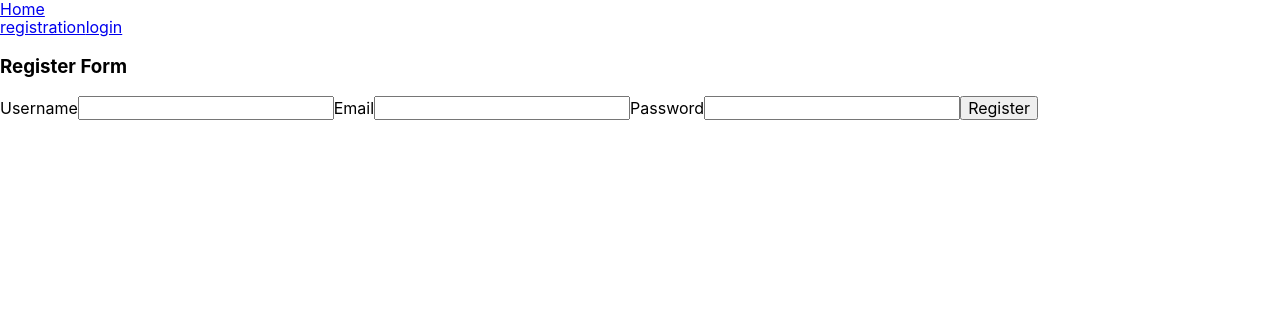
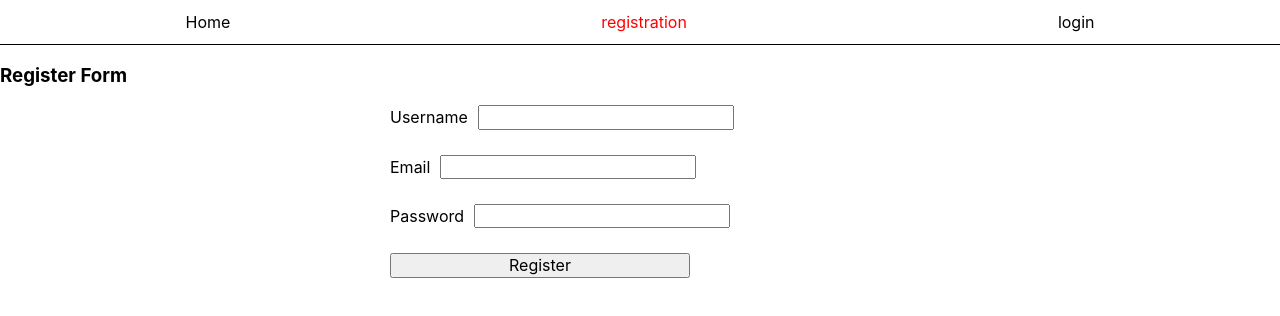
Before and after one commit to AngryAndrii/goit-react-hw-08-phonebook, a React (Create React App) app: page /register in a window 1280 px wide. Shown: the top 316 px of the page. Built offline with nearby package versions, Linux system fonts and the light colour scheme.

Commit message:
added styles

```diff
--- a/src/GlobalStyle.js
+++ b/src/GlobalStyle.js
@@ -18,4 +18,11 @@ code {
 ul {
   list-style-type: none;
 }
+a {
+  text-decoration: none;
+  color: black;
+}
+.active {
+  color: red
+}
 `;
--- a/src/components/App.jsx
+++ b/src/components/App.jsx
@@ -2,7 +2,7 @@ import { Route, Routes } from 'react-router-dom';
 import Home from 'pages/home';
 import Register from 'pages/register';
 import Login from 'pages/login';
-import ContactsPage from 'pages/contactsPage';
+import ContactsPage from 'pages/contactsPage/contactsPage';
 import Notfound from 'pages/notfound';
 import AppBar from './AppBar/AppBar';
 import LayOut from './LayOut/LayOut';
--- a/src/components/AppBar/AppBar.jsx
+++ b/src/components/AppBar/AppBar.jsx
@@ -2,13 +2,14 @@ import AuthNav from 'components/AuthNav/AuthNav';
 import Navigation from 'components/Navigation/Navigation';
 import UserMenu from 'components/UserMenu/UserMenu';
 import { useAuth } from 'hooks';
+import { StyledAppBar } from './AppBar.styled';
 
 export default function AppBar() {
   const { isLoggedIn } = useAuth();
   return (
-    <>
+    <StyledAppBar>
       <Navigation />
       {isLoggedIn ? <UserMenu /> : <AuthNav />}
-    </>
+    </StyledAppBar>
   );
 }
--- /dev/null
+++ b/src/components/AppBar/AppBar.styled.js
@@ -0,0 +1,12 @@
+import styled from 'styled-components';
+
+export const StyledAppBar = styled.div`
+  display: flex;
+  flex-direction: row;
+  justify-content: space-around;
+  align-items: center;
+  font-size: 16px;
+  border-bottom: 1px solid black;
+  height: 45px;
+  margin-bottom: 20px;
+`;
--- a/src/components/Contacts/Contacts.jsx
+++ b/src/components/Contacts/Contacts.jsx
@@ -3,6 +3,7 @@ import { StyledList } from './Contacts.styled';
 import { deleteContact, fetchContacts } from 'service/getContacts';
 import { useDispatch, useSelector } from 'react-redux';
 import { selectVisibleContacts } from 'redux/selectors';
+import { Filter } from 'components/Filter/Filter';
 
 const Contacts = () => {
   const dispatch = useDispatch();
@@ -13,8 +14,9 @@ const Contacts = () => {
   }, [dispatch]);
 
   return (
+    <>
+      <Filter />
       <StyledList>
-      <p>coooontacts</p>
         {contacts?.map(({ id, name, number }) => (
           <li key={id}>
             <span>{name}</span> : {number}
@@ -22,6 +24,7 @@ const Contacts = () => {
           </li>
         ))}
       </StyledList>
+    </>
   );
 };
 
--- a/src/components/Navigation/Navigation.jsx
+++ b/src/components/Navigation/Navigation.jsx
@@ -1,15 +1,16 @@
 import { useAuth } from 'hooks';
 import { NavLink } from 'react-router-dom';
+import { StyledNavigation } from './Navigation.styled';
 
 export default function Navigation() {
   const { isLoggedIn } = useAuth();
 
   return (
-    <nav>
+    <StyledNavigation>
       <NavLink to="/" end>
         Home
       </NavLink>
       {isLoggedIn && <NavLink to="/contacts">Contacts</NavLink>}
-    </nav>
+    </StyledNavigation>
   );
 }
--- /dev/null
+++ b/src/components/Navigation/Navigation.styled.js
@@ -0,0 +1,7 @@
+import styled from 'styled-components';
+
+export const StyledNavigation = styled.nav`
+  display: flex;
+  flex-direction: row;
+  column-gap: 15px;
+`;
--- a/src/components/RegistrationForm/RegisterForm.jsx
+++ b/src/components/RegistrationForm/RegisterForm.jsx
@@ -1,5 +1,6 @@
 import { useDispatch } from 'react-redux';
 import { signup } from 'redux/Auth/operations';
+import { StyledForm } from './RegistrationForm.styled';
 
 export const RegisterForm = () => {
   const dispatch = useDispatch();
@@ -15,7 +16,7 @@ export const RegisterForm = () => {
   };
 
   return (
-    <form onSubmit={handleSubmit} autoComplete="off">
+    <StyledForm onSubmit={handleSubmit} autoComplete="off">
       <label>
         Username
         <input type="text" name="name" />
@@ -29,6 +30,6 @@ export const RegisterForm = () => {
         <input type="password" name="password" />
       </label>
       <button type="submit">Register</button>
-    </form>
+    </StyledForm>
   );
 };
--- /dev/null
+++ b/src/components/RegistrationForm/RegistrationForm.styled.js
@@ -0,0 +1,15 @@
+import styled from 'styled-components';
+
+export const StyledForm = styled.form`
+  width: 500px;
+  display: flex;
+  flex-direction: column;
+  row-gap: 25px;
+  margin: 0 auto;
+  button {
+    width: 300px;
+  }
+  label > input {
+    margin-left: 10px;
+  }
+`;
--- a/src/pages/contactsPage.jsx
+++ b/src/pages/contactsPage/contactsPage.jsx
@@ -1,13 +1,13 @@
 import PhoneBook from 'components/PhoneBook/PhoneBook';
 import Contacts from 'components/Contacts/Contacts';
+import { StyledContactsPage } from './contactsPage.styled';
 
 const ContactsPage = () => {
   return (
-    <>
-      <h3>It is a contact page</h3>
+    <StyledContactsPage>
       <PhoneBook />
       <Contacts />
-    </>
+    </StyledContactsPage>
   );
 };
 
--- /dev/null
+++ b/src/pages/contactsPage/contactsPage.styled.js
@@ -0,0 +1,11 @@
+import styled from 'styled-components';
+
+export const StyledContactsPage = styled.div`
+  width: 500px;
+  text-align: center;
+  form {
+    width: 500px;
+    align-items: center;
+    padding-bottom: 25px;
+  }
+`;
--- a/src/pages/notfound.jsx
+++ b/src/pages/notfound.jsx
@@ -1,5 +1,9 @@
 const Notfound = () => {
-  return <></>;
+  return (
+    <>
+      <h3>Sorry, the page is not found</h3>
+    </>
+  );
 };
 
 export default Notfound;
```
Lines whose indentation alone changed are shown as unchanged.
